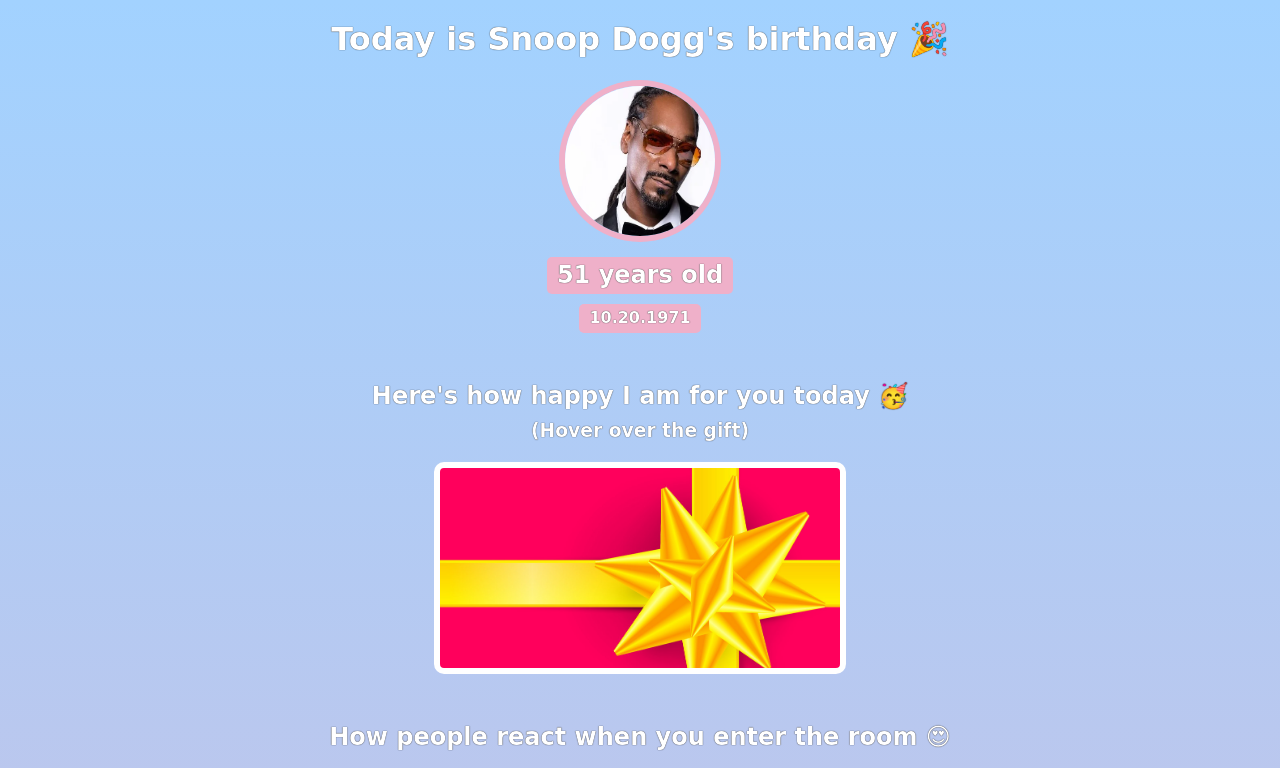
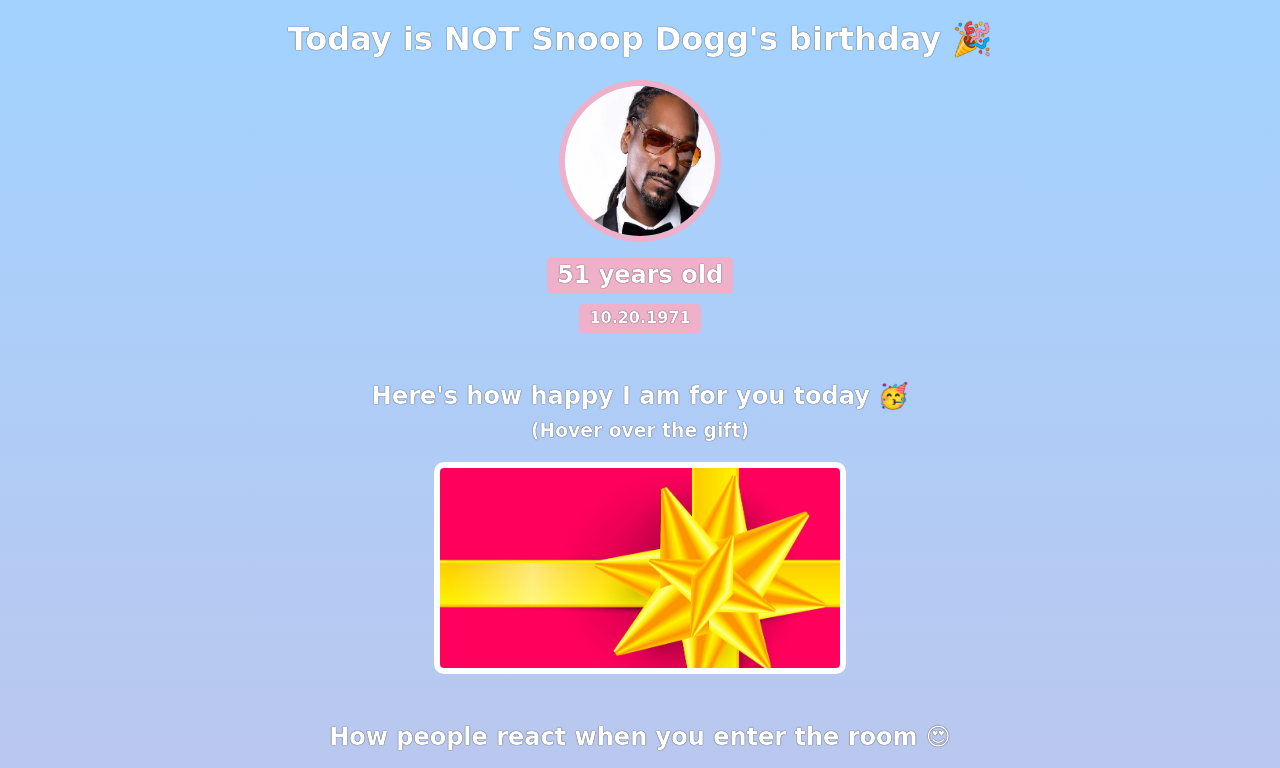
Before and after one commit to DBenMoshe/birthday-gift-site, a plain HTML site: page index.html in a window 1280 px wide. Shown: the top 768 px of the page. Drawn offline with nearby package versions, Linux system fonts and the light colour scheme; a web font is replaced by a local one.

Commit message:
Made it NOT Snoop's Birthday

```diff
--- a/index.html
+++ b/index.html
@@ -7,7 +7,7 @@
     </head>
     <body>
         <div id="header">
-            <h1>Today is Snoop Dogg's birthday 🎉</h1>
+            <h1>Today is NOT Snoop Dogg's birthday 🎉</h1>
             <img id="bff-img" src="images/snoop.webp">
             <h2 id="bday-age">51 years old</h2>
             <h4 id="bday-date">10.20.1971</h4>
```
